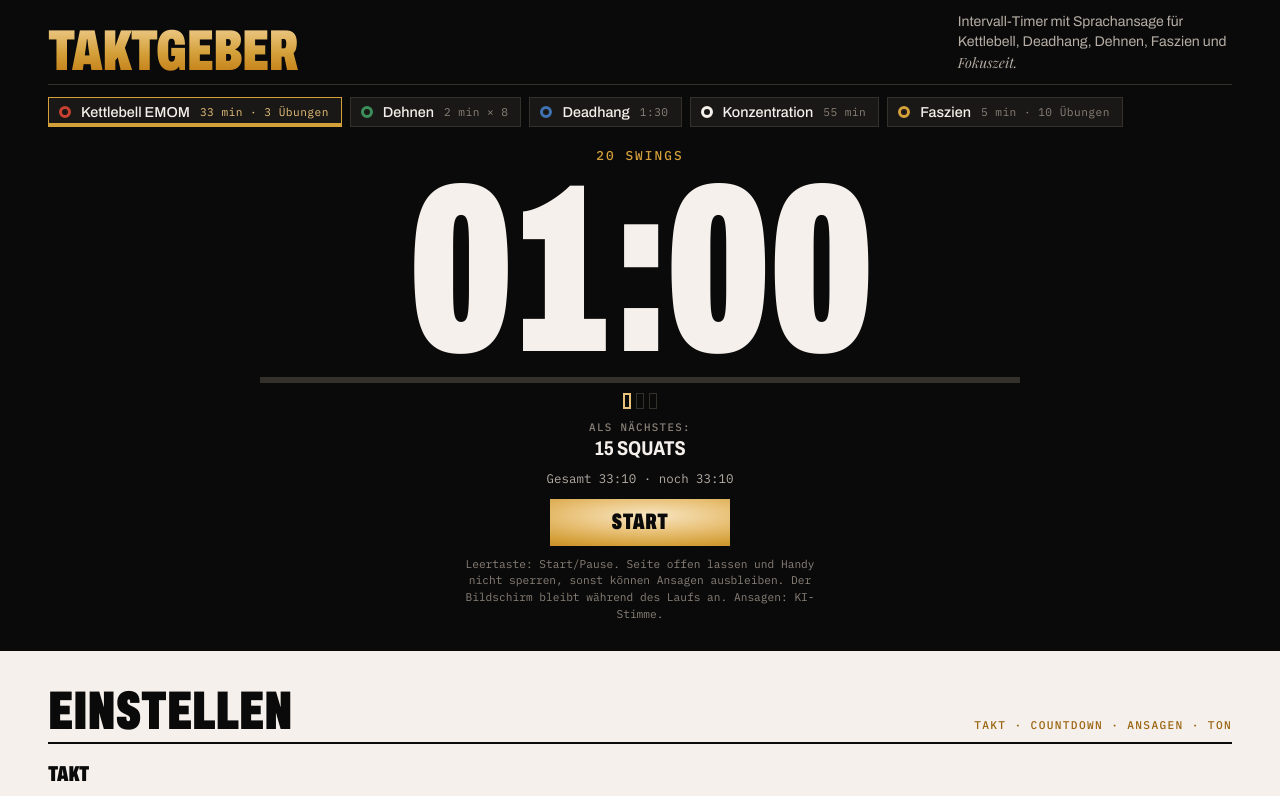
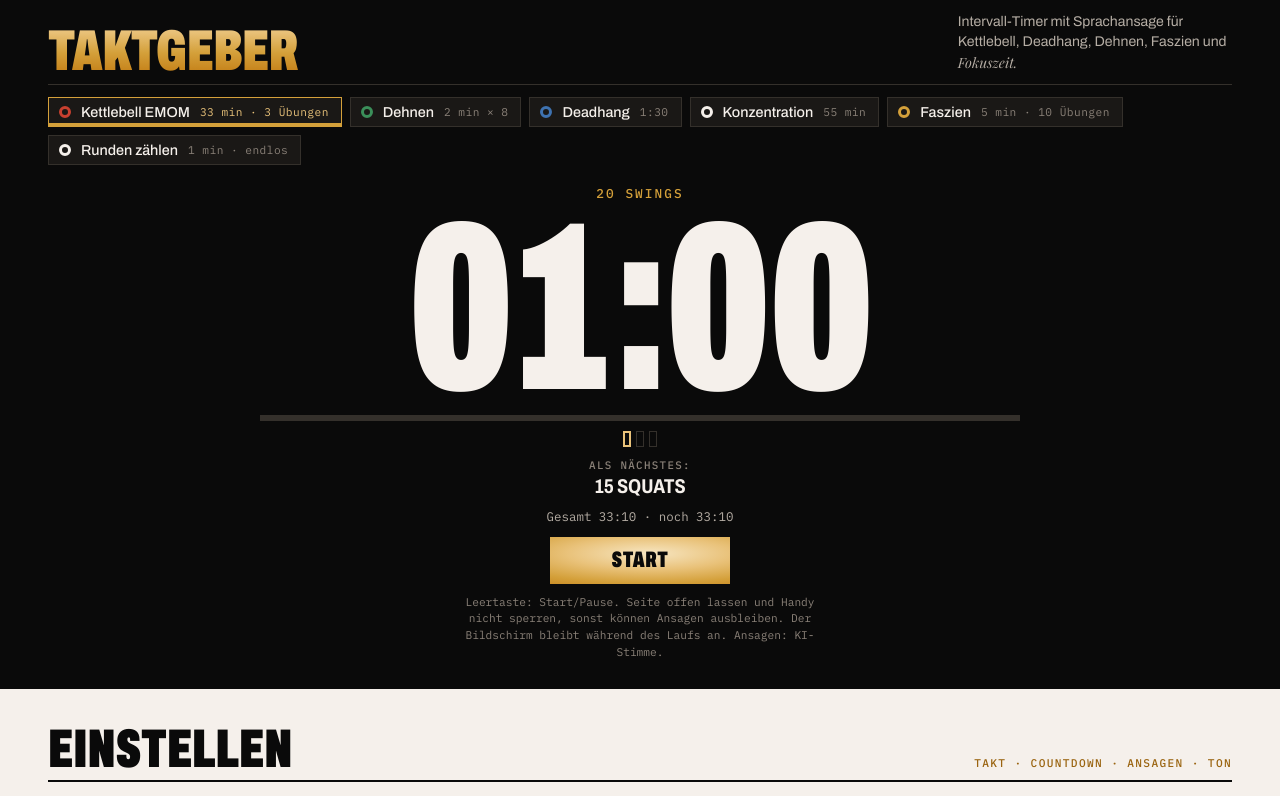
Before and after one commit to KoelnThanh/taktgeber, a plain HTML site: page index.html in a window 1280 px wide. Shown: the top 796 px of the page. Drawn offline with Linux system fonts and the light colour scheme.

Commit message:
Vorlage „Runden zählen“: 1 min endlos mit Rundenansage und vergangener Zeit
Co-Authored-By: Claude Opus 5.5 <noreply@anthropic.com>
Claude-Session: https://claude.ai/code/session_01Qh1pMFcZT3DdJ3jRBX5QBE

```diff
--- a/index.html
+++ b/index.html
@@ -251,6 +251,9 @@ code { font: .82em var(--f-mono); background: var(--sand); padding: 1px 5px; }
         { name: 'Schultern & Nacken', dur: 30, say: 'Schultern rückwärts kreisen. Dann den Kopf langsam zur Seite neigen.' },
         { name: 'Ausschütteln', dur: 20, say: 'Ausschütteln. Den ganzen Körper.' },
       ] },
+    // Einfach mitzählen: jede Minute eine neue Runde, bis Stopp (Ansage „Runde zwei“ … „Runde zwanzig“, danach nur Signalton)
+    { id: 'zaehlen', name: 'Runden zählen', plate: 'white', interval: 60, rounds: 0, pre: 5, final: 3, half: false,
+      start: 'Los', round: 'Runde {n}', end: '' },
   ];
   const WORDS = ['null','eins','zwei','drei','vier','fünf','sechs','sieben','acht','neun','zehn','elf','zwölf','dreizehn','vierzehn','fünfzehn','sechzehn','siebzehn','achtzehn','neunzehn','zwanzig'];
   WORDS[30] = 'dreißig';
@@ -531,6 +534,10 @@ code { font: .82em var(--f-mono); background: var(--sand); padding: 1px 5px; }
       const total = c.pre + R * c.rounds;
       const left = s.phase === 'idle' ? total : Math.max(0, total - (run ? elapsed() : 0));
       parts.push(`Gesamt ${fmt(total)} · noch ${fmt(left)}`);
+    } else if (run && s.phase === 'work') {
+      // Endlos: Runde und vergangene Zeit seit dem Start (ohne Vorlauf)
+      if (!multi) parts.push(`Runde ${s.round}`);
+      parts.push(`${fmt(Math.floor(elapsed() - c.pre))} vergangen · läuft bis Stopp`);
     } else {
       parts.push(multi ? `Runde ${fmt(R)} · läuft bis Stopp` : `Erinnerung alle ${short(c.interval)} · läuft bis Stopp`);
     }
```
